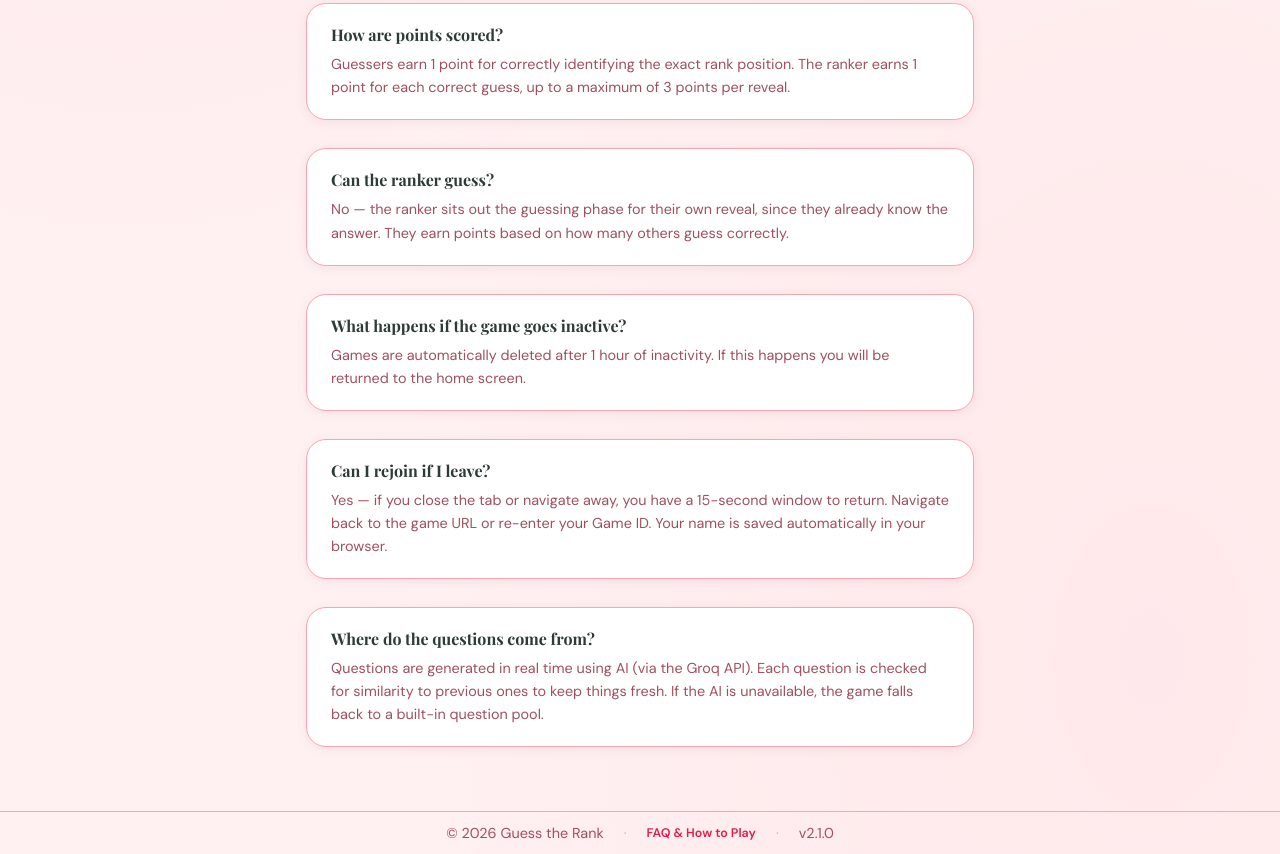
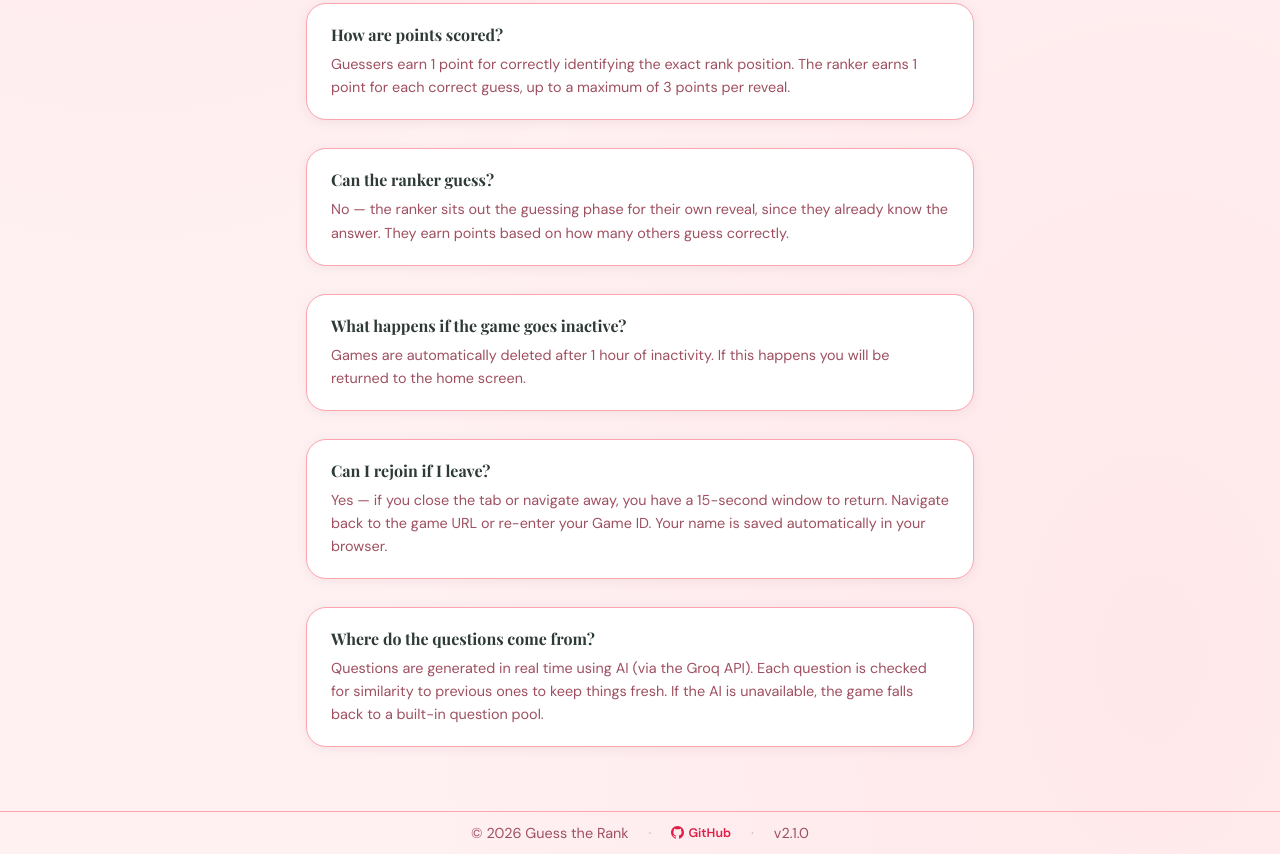
Before and after one commit to xavierrao/guessTheRank, a website: page public/faq.html in a window 1280 px wide. Shown: the part 1117-1971 px from the top of the page. Drawn offline with nearby package versions, Linux system fonts and the light colour scheme.

Commit message:
Updated footer to have correct links

```diff
--- a/public/faq.html
+++ b/public/faq.html
@@ -96,7 +96,14 @@
                 <script>document.write(new Date().getFullYear())</script> Guess the Rank
             </span>
             <span class="footer-dot">·</span>
-            <a href="/faq" class="footer-link">FAQ & How to Play</a>
+            <a href="https://github.com/xavierrao/guessTheRank" target="_blank" rel="noopener noreferrer"
+                class="footer-link">
+                <svg width="13" height="13" viewBox="0 0 24 24" fill="currentColor">
+                    <path
+                        d="M12 0C5.37 0 0 5.37 0 12c0 5.3 3.438 9.8 8.205 11.385.6.113.82-.258.82-.577 0-.285-.01-1.04-.015-2.04-3.338.724-4.042-1.61-4.042-1.61C4.422 18.07 3.633 17.7 3.633 17.7c-1.087-.744.084-.729.084-.729 1.205.084 1.838 1.236 1.838 1.236 1.07 1.835 2.809 1.305 3.495.998.108-.776.417-1.305.76-1.605-2.665-.3-5.466-1.332-5.466-5.93 0-1.31.465-2.38 1.235-3.22-.135-.303-.54-1.523.105-3.176 0 0 1.005-.322 3.3 1.23.96-.267 1.98-.399 3-.405 1.02.006 2.04.138 3 .405 2.28-1.552 3.285-1.23 3.285-1.23.645 1.653.24 2.873.12 3.176.765.84 1.23 1.91 1.23 3.22 0 4.61-2.805 5.625-5.475 5.92.42.36.81 1.096.81 2.22 0 1.606-.015 2.896-.015 3.286 0 .315.21.69.825.57C20.565 21.795 24 17.295 24 12c0-6.63-5.37-12-12-12" />
+                </svg>
+                GitHub
+            </a>
             <span class="footer-dot">·</span>
             <span>v2.1.0</span>
         </footer>
```
Also changed, not shown: public/index.html (+1 -1 lines).
